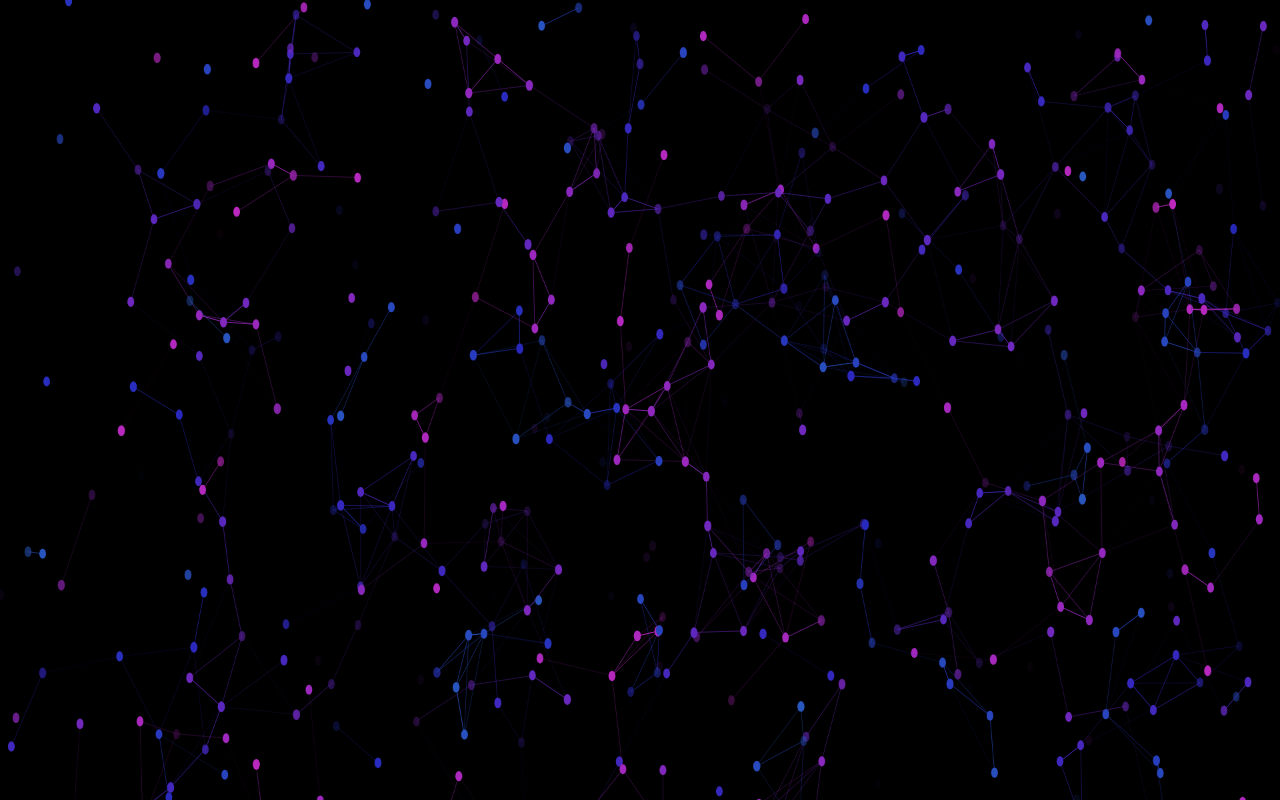
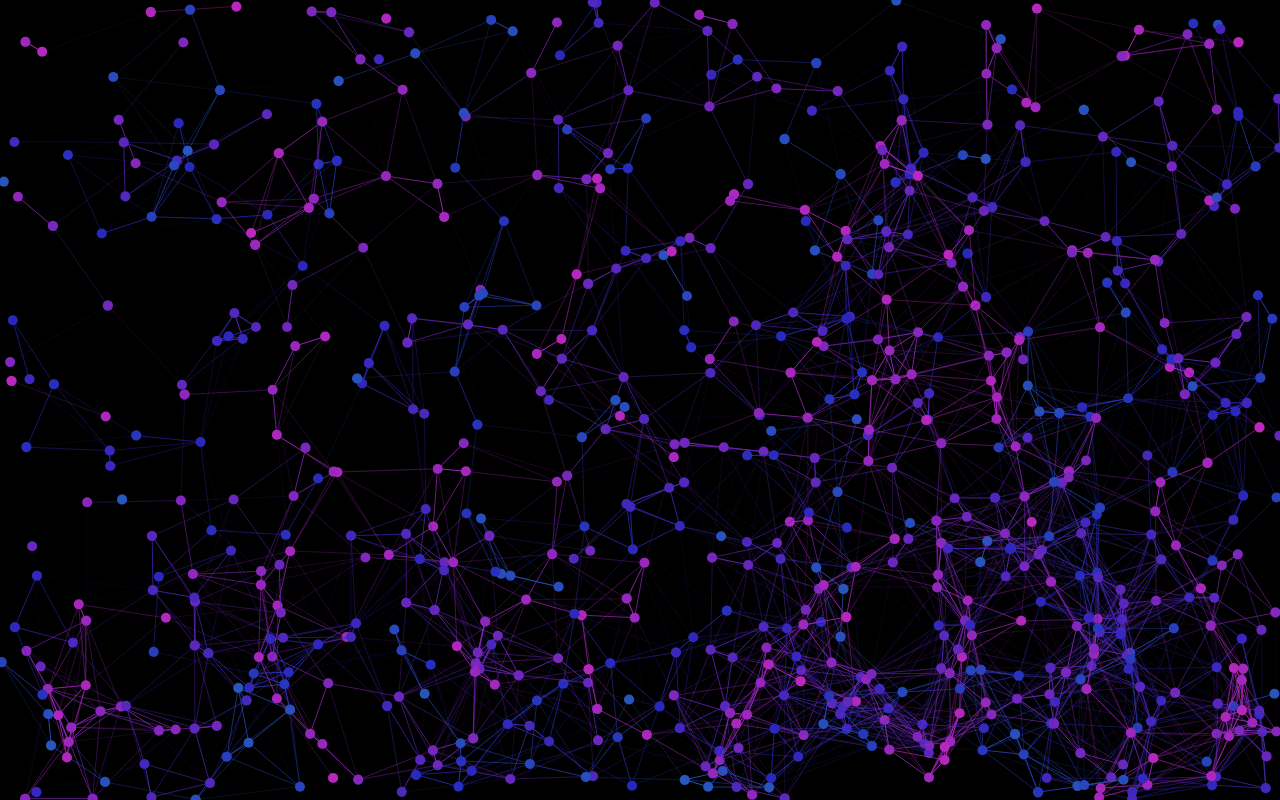
Before and after one commit to ElliotRedhead/ReactCanvases, a React (Create React App) app: page / in a window 1280 px wide. Shown: the top 800 px of the page. Built offline with nearby package versions, Linux system fonts and the light colour scheme.

Commit message:
Fit canvas to window & ability to draw node path

```diff
--- a/src/App.css
+++ b/src/App.css
@@ -38,7 +38,11 @@
 }
 
 #drawing-canvas {
-	width: 100vw;
-	height: 1076px;
+	/* width: 100vw;
+	height: 1076px; */
 	background-color: hsl(0,0%,0%);
 }
+
+::-webkit-scrollbar {
+	display:none;
+}
--- a/src/App.js
+++ b/src/App.js
@@ -10,7 +10,7 @@ const App = () => {
 		return vector;
 	};
 
-	const numberNodes = 1000;
+	const numberNodes = 750;
 	const nodeAttrs = [];
 	for (let i=0; i < numberNodes; i++){
 		const initialX = Math.floor(Math.random() * 1920);
@@ -27,13 +27,17 @@ const App = () => {
 		let posY = initialY;
 		let opacity = initialOpacity;
 		let hue = Math.random() * (300-221) + 221;
-		nodeAttrs.push({initialX, posX, initialY, posY, rateGrowth, transformX, transformXDirection, transformY, transformYDirection, initialOpacity, opacity, opacityChange, opacityDirection, hue});
+		const previousX = [];
+		const previousY = [];
+		nodeAttrs.push({previousX, previousY, initialX, posX, initialY, posY, rateGrowth, transformX, transformXDirection, transformY, transformYDirection, initialOpacity, opacity, opacityChange, opacityDirection, hue});
 	}
 
 
 	const draw = (ctx, frameCount) => {
-		frameCount = frameCount * 1.5;
 		ctx.clearRect(0, 0, ctx.canvas.width, ctx.canvas.height);
+
+		const canvasWidth = window.innerWidth;
+		const canvasHeight = window.innerHeight;
 
 
 		for (let i=0; i<nodeAttrs.length; i++){
@@ -43,17 +47,21 @@ const App = () => {
 				nodeAttrs[i].opacity = Math.sin(-frameCount * nodeAttrs[i].opacityChange) - nodeAttrs[i].initialOpacity;
 			}
 
+			nodeAttrs[i].opacity=1;
 			ctx.fillStyle = `hsl(${nodeAttrs[i].hue},65%,45%,${nodeAttrs[i].opacity})`;
 
 			ctx.beginPath();
 
+			nodeAttrs[i].previousX.push(nodeAttrs[i].posX);
+			nodeAttrs[i].previousY.push(nodeAttrs[i].posY);
+
 			if (nodeAttrs[i].transformXDirection){
 				nodeAttrs[i].posX = nodeAttrs[i].initialX + 300*Math.sin(frameCount * nodeAttrs[i].transformX);
 			} else {
-				nodeAttrs[i].posY = nodeAttrs[i].initialX - 300*Math.sin(frameCount * nodeAttrs[i].transformX);
+				nodeAttrs[i].posX = nodeAttrs[i].initialX - 300*Math.sin(frameCount * nodeAttrs[i].transformX);
 			}
 			if (nodeAttrs[i].posX < 0) {nodeAttrs[i].posX = Math.abs(nodeAttrs[i].posX);};
-			if (nodeAttrs[i].posX > 1920) {nodeAttrs[i].posX = 1920 - (nodeAttrs[i].posX - 1920);};
+			if (nodeAttrs[i].posX > canvasWidth) {nodeAttrs[i].posX = canvasWidth - (nodeAttrs[i].posX - canvasWidth);};
 
 			if (nodeAttrs[i].transformYDirection){
 				nodeAttrs[i].posY = nodeAttrs[i].initialY + 300*Math.sin(frameCount * nodeAttrs[i].transformY);
@@ -61,7 +69,7 @@ const App = () => {
 				nodeAttrs[i].posY = nodeAttrs[i].initialY - 300*Math.sin(frameCount * nodeAttrs[i].transformY);
 			}
 			if (nodeAttrs[i].posY < 0) {nodeAttrs[i].posY = Math.abs(nodeAttrs[i].posY);};
-			if (nodeAttrs[i].posY > 1078) {nodeAttrs[i].posY = 1078 - (nodeAttrs[i].posY - 1078);};
+			if (nodeAttrs[i].posY > canvasHeight) {nodeAttrs[i].posY = canvasHeight - (nodeAttrs[i].posY - canvasHeight);};
 
 			const growth = Math.sin(frameCount*nodeAttrs[i].rateGrowth)**2 + 5;
 			ctx.arc(nodeAttrs[i].posX, nodeAttrs[i].posY, growth, 0, 2*Math.PI);
@@ -86,6 +94,18 @@ const App = () => {
 				}
 			}
 		}
+
+		// for(let i=0; i<nodeAttrs.length; i++){
+		// 	for (let x = 2; x<10000; x++){
+		// 		if(x > 2){
+		// 			ctx.beginPath();
+		// 			ctx.strokeStyle = `hsl(100,100%,100%)`;
+		// 			ctx.moveTo(nodeAttrs[i].previousX[x], nodeAttrs[i].previousY[x]);
+		// 			ctx.lineTo(nodeAttrs[i].previousX[x-1], nodeAttrs[i].previousY[x-1]);
+		// 			ctx.stroke();
+		// 		}
+		// 	}
+		// }
 	};
 
 	return <Canvas draw={draw} />;
--- a/src/Canvas.js
+++ b/src/Canvas.js
@@ -5,8 +5,10 @@ const Canvas = props => {
 
 	const { draw, ...rest } = props;
 	const canvasRef = useCanvas(draw);
+	const canvasWidth = window.innerWidth;
+	const canvasHeight = window.innerHeight;
 
-	return <canvas id="drawing-canvas" width="1920" height="1076" ref={canvasRef} {...rest}/>;
+	return <canvas id="drawing-canvas" width={canvasWidth} height={canvasHeight} ref={canvasRef} {...rest}/>;
 };
 
 export default Canvas;
```
